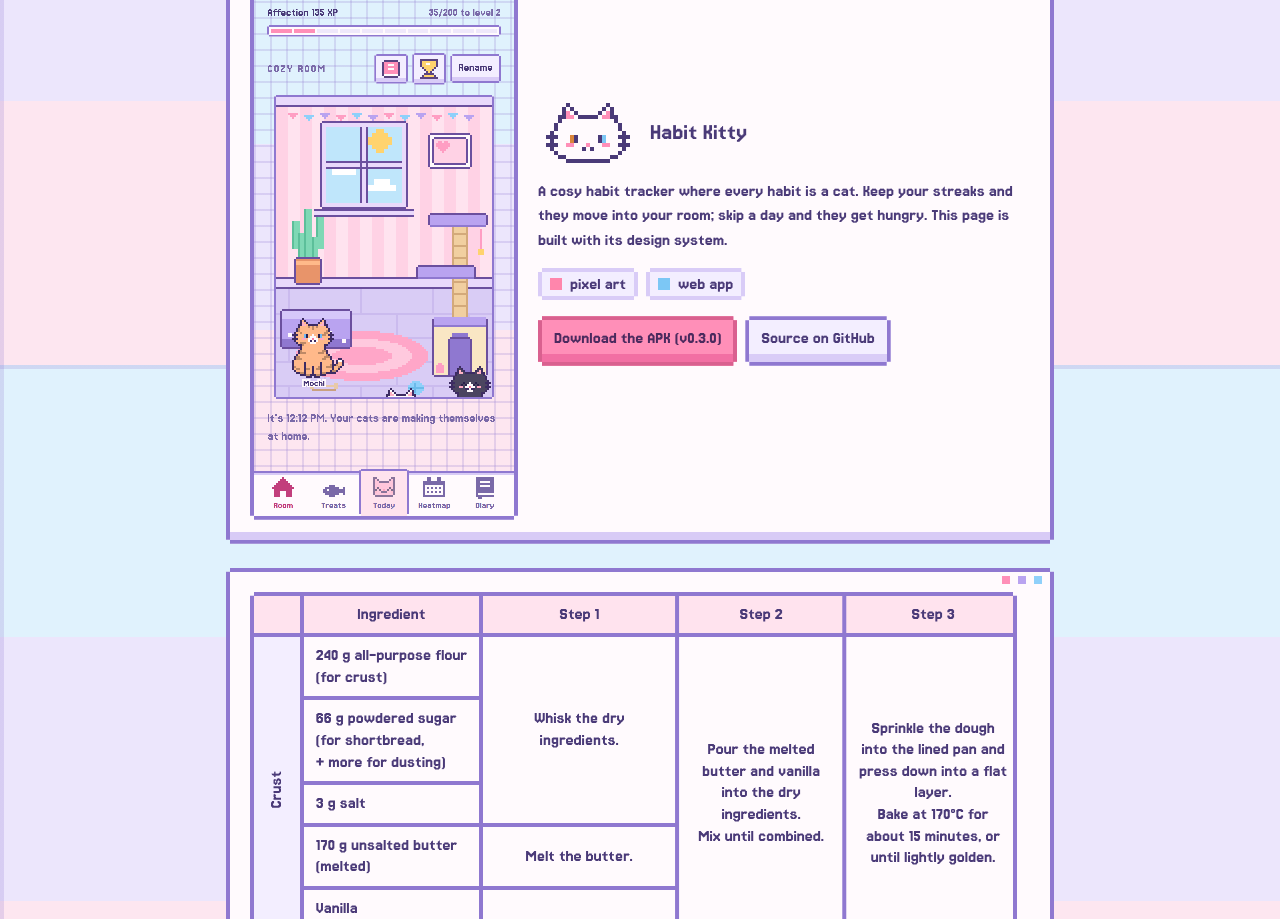
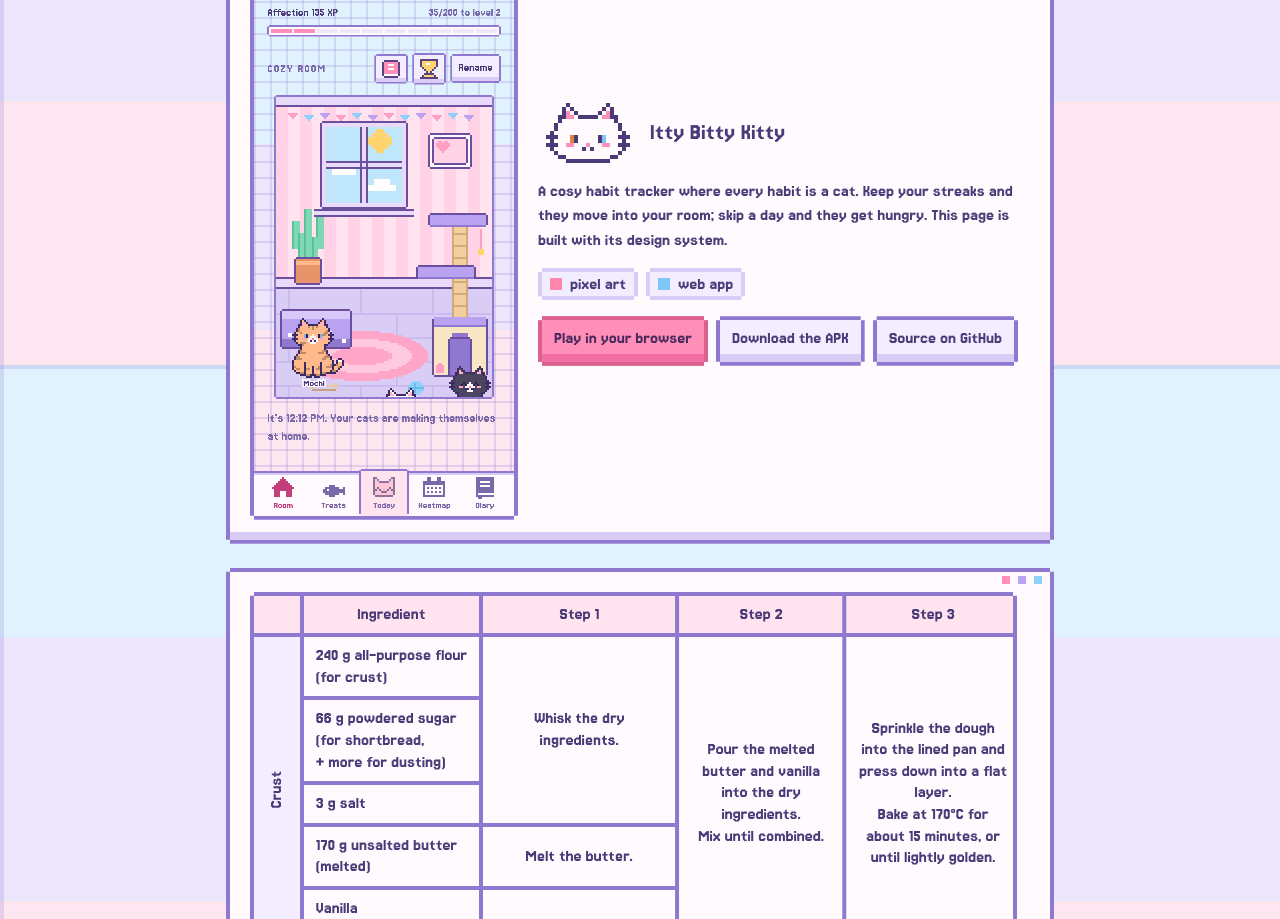
Before and after one commit to khanhuyengiang/khanhuyengiang.github.io, a plain HTML site: page play.html in a window 1280 px wide. Shown: the part 1235-2154 px from the top of the page. Drawn offline with Linux system fonts and the light colour scheme.

Commit message:
feat: update links to app

```diff
--- a/play.html
+++ b/play.html
@@ -109,13 +109,14 @@
     <h2>Side projects</h2>
     <div class="projects">
       <article class="panel project wide">
-        <div class="shot"><img src="assets/img/habit-kitty.webp" alt="Habit Kitty: a pixel-art room with two cats, a cactus and a window" width="780" height="1688" loading="lazy" decoding="async"></div>
+        <div class="shot"><img src="assets/img/habit-kitty.webp" alt="Itty Bitty Kitty: a pixel-art room with two cats, a cactus and a window" width="780" height="1688" loading="lazy" decoding="async"></div>
         <div class="body">
-          <div class="head"><span data-sprite="cat" data-scale="1"></span><h3>Habit Kitty</h3></div>
+          <div class="head"><span data-sprite="cat" data-scale="1"></span><h3>Itty Bitty Kitty</h3></div>
           <p class="small">A cosy habit tracker where every habit is a cat. Keep your streaks and they move into your room; skip a day and they get hungry. This page is built with its design system.</p>
           <div class="chips"><span class="chip rose">pixel art</span><span class="chip blue">web app</span></div>
           <div class="links">
-            <a class="btn small primary" href="https://github.com/khanhuyengiang/habit-kitty/releases/download/v0.3.0/HabitKitty.apk">Download the APK (v0.3.0)</a>
+            <a class="btn small primary" href="habit-kitty/">Play in your browser</a>
+            <a class="btn small" href="https://github.com/khanhuyengiang/habit-kitty/releases/latest/download/IttyBittyKitty.apk">Download the APK</a>
             <a class="btn small" href="https://github.com/khanhuyengiang/habit-kitty" target="_blank" rel="noopener">Source on GitHub</a>
           </div>
         </div>
```
